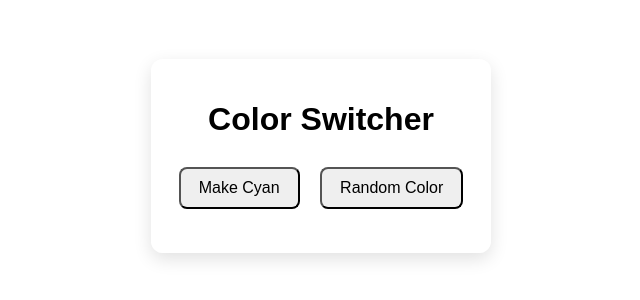
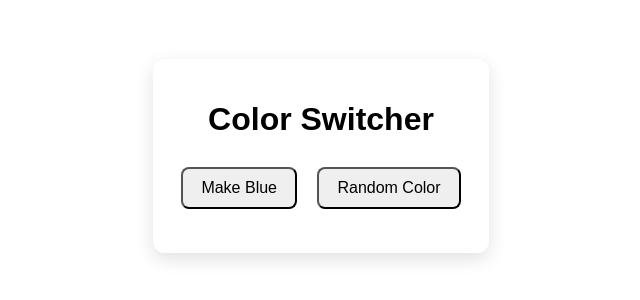
Before and after one commit to Faruk0713/colour-changer, a plain HTML site: page index.html in a window 1280 px wide. Shown: the part 244-544 px from the top of the page, 319-959 px from the left. Drawn offline with Linux system fonts and the light colour scheme.

Commit message:
Cyan to Blue

```diff
--- a/index.html
+++ b/index.html
@@ -9,7 +9,7 @@
 <body>
   <div class="panel">
     <h1>Color Switcher</h1>
-    <button id="btn1">Make Cyan</button>
+    <button id="btn1">Make Blue</button>
     <button id="btn2">Random Color</button>
     <p id="hex"></p>
   </div>
```
